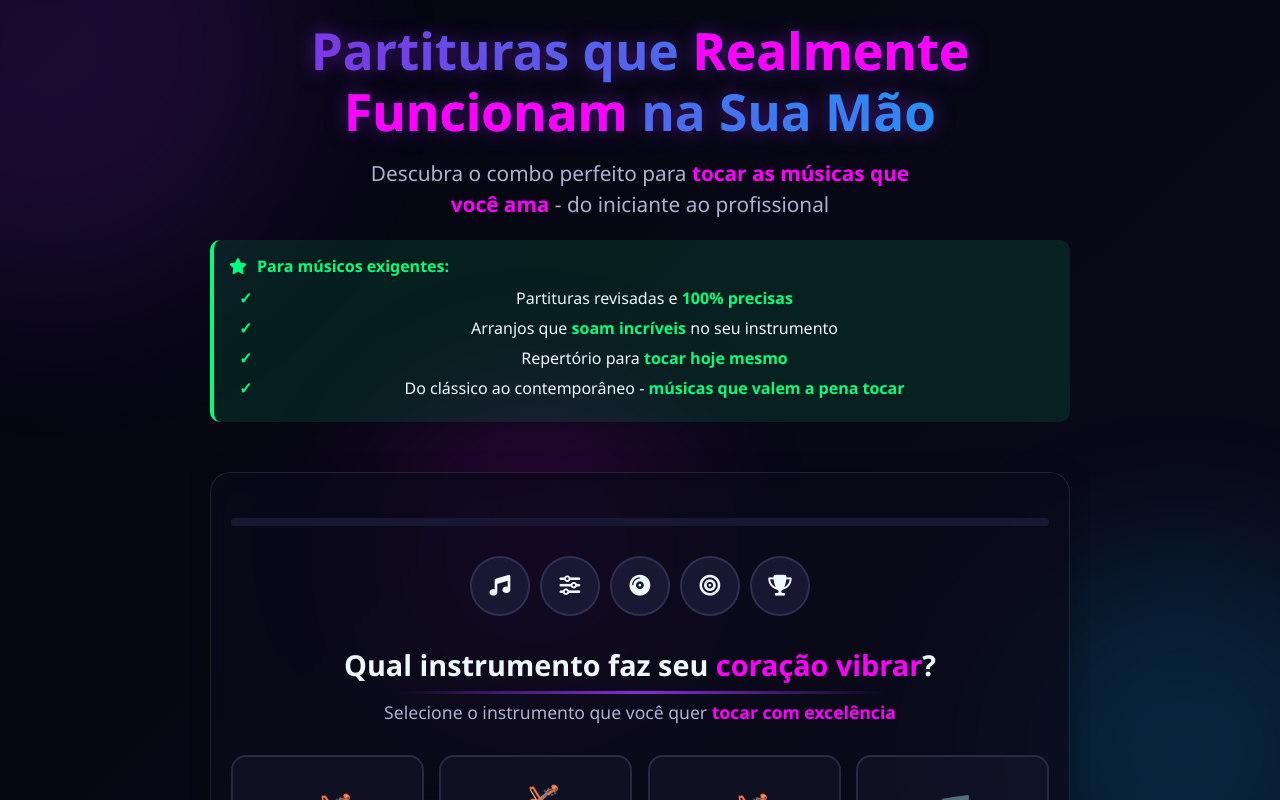
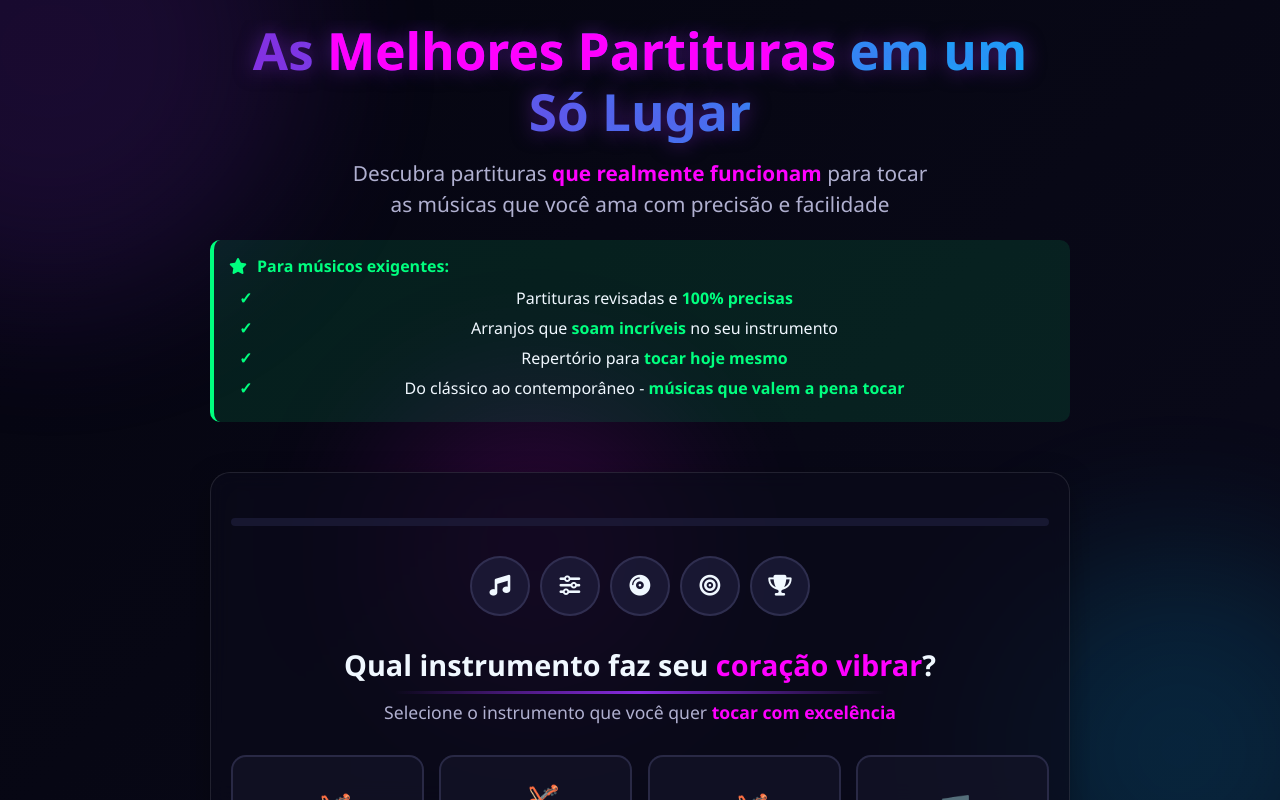
Before and after one commit to RaioneMachado/partituras-gameficada, a plain HTML site: page index.html in a window 1280 px wide. Drawn offline with Linux system fonts and the light colour scheme.

Commit message:
atualização

```diff
--- a/index.html
+++ b/index.html
@@ -882,10 +882,10 @@ src="https://www.facebook.com/tr?id=1430390114852950&ev=PageView&noscript=1"
     </a>
 
     <div class="container">
-        <!-- Cabeçalho apenas na primeira etapa -->
-        <header id="main-header">
-            <h1>Partituras que <span class="highlight">Realmente Funcionam</span> na Sua Mão</h1>
-            <p class="subtitle">Descubra o combo perfeito para <span class="highlight">tocar as músicas que você ama</span> - do iniciante ao profissional</p>
+  <!-- Cabeçalho apenas na primeira etapa -->
+<header id="main-header">
+    <h1>As <span class="highlight">Melhores Partituras</span> em um Só Lugar</h1>
+    <p class="subtitle">Descubra partituras <span class="highlight">que realmente funcionam</span> para tocar as músicas que você ama com precisão e facilidade</p>
 
             <div class="benefits-section">
                 <h4><i class="fas fa-star"></i> Para músicos exigentes:</h4>
```
